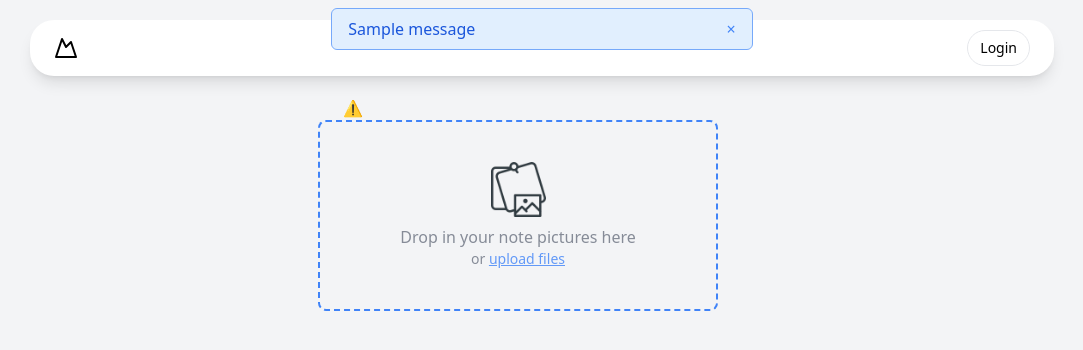
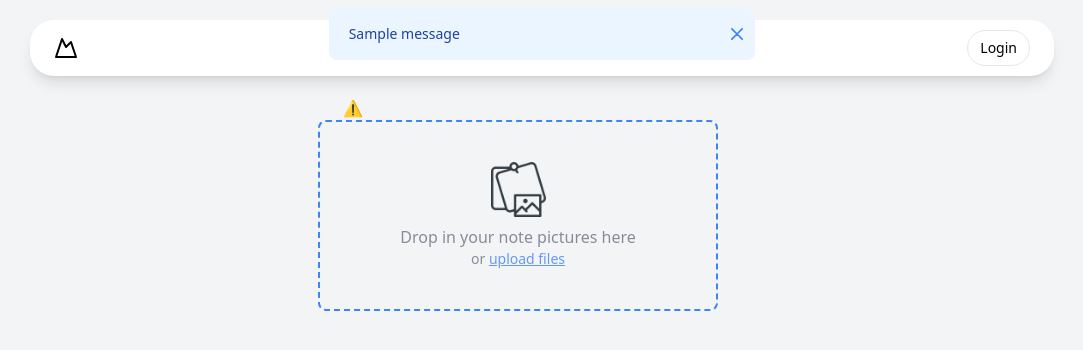
Before and after one commit to winninggodspower/ImgToPdfWebApp, a Flask app: page / in a window 1280 px wide. Shown: the top 350 px of the page, without its empty margins (98-1181 px from the left). Run offline with Flask 3, Linux system fonts and the light colour scheme; tables that the repository leaves empty hold one stand-in row (values such as "Sample post"); one stand-in notice (Sample message) is shown; style sheets or scripts are compiled from the project's sources; parts of the project's set-up code (start-up, migrations or seed data) failed here and were passed over; some libraries are stand-ins or nearby versions.

Commit message:
make alert dismissable

```diff
--- a/src/static/css/output.css
+++ b/src/static/css/output.css
@@ -1157,6 +1157,26 @@ input:checked + .toggle-bg {
   margin: 0.5rem;
 }
 
+.-mx-1 {
+  margin-left: -0.25rem;
+  margin-right: -0.25rem;
+}
+
+.-mx-1\.5 {
+  margin-left: -0.375rem;
+  margin-right: -0.375rem;
+}
+
+.-my-1 {
+  margin-top: -0.25rem;
+  margin-bottom: -0.25rem;
+}
+
+.-my-1\.5 {
+  margin-top: -0.375rem;
+  margin-bottom: -0.375rem;
+}
+
 .mx-auto {
   margin-left: auto;
   margin-right: auto;
@@ -1267,6 +1287,10 @@ input:checked + .toggle-bg {
   height: 2.5rem;
 }
 
+.h-3 {
+  height: 0.75rem;
+}
+
 .h-4 {
   height: 1rem;
 }
@@ -1279,6 +1303,10 @@ input:checked + .toggle-bg {
   height: 1.5rem;
 }
 
+.h-8 {
+  height: 2rem;
+}
+
 .h-9 {
   height: 2.25rem;
 }
@@ -1300,22 +1332,6 @@ input:checked + .toggle-bg {
   height: min-content;
 }
 
-.h-3 {
-  height: 0.75rem;
-}
-
-.h-8 {
-  height: 2rem;
-}
-
-.h-\[calc\(100\%-1rem\)\] {
-  height: calc(100% - 1rem);
-}
-
-.h-\[90vh\] {
-  height: 90vh;
-}
-
 .max-h-full {
   max-height: 100%;
 }
@@ -1336,6 +1352,10 @@ input:checked + .toggle-bg {
   width: 91.666667%;
 }
 
+.w-3 {
+  width: 0.75rem;
+}
+
 .w-4 {
   width: 1rem;
 }
@@ -1352,6 +1372,10 @@ input:checked + .toggle-bg {
   width: 16rem;
 }
 
+.w-8 {
+  width: 2rem;
+}
+
 .w-9 {
   width: 2.25rem;
 }
@@ -1364,14 +1388,6 @@ input:checked + .toggle-bg {
   width: 100%;
 }
 
-.w-3 {
-  width: 0.75rem;
-}
-
-.w-8 {
-  width: 2rem;
-}
-
 .max-w-5xl {
   max-width: 64rem;
 }
@@ -1761,8 +1776,9 @@ input:checked + .toggle-bg {
   background-color: rgb(255 255 255 / 0.5);
 }
 
-.bg-transparent {
-  background-color: transparent;
+.bg-blue-50 {
+  --tw-bg-opacity: 1;
+  background-color: rgb(235 245 255 / var(--tw-bg-opacity));
 }
 
 .bg-opacity-50 {
@@ -1771,6 +1787,10 @@ input:checked + .toggle-bg {
 
 .p-1 {
   padding: 0.25rem;
+}
+
+.p-1\.5 {
+  padding: 0.375rem;
 }
 
 .p-2 {
@@ -1965,9 +1981,9 @@ input:checked + .toggle-bg {
   color: rgb(255 255 255 / var(--tw-text-opacity));
 }
 
-.text-gray-400 {
-  --tw-text-opacity: 1;
-  color: rgb(156 163 175 / var(--tw-text-opacity));
+.text-blue-800 {
+  --tw-text-opacity: 1;
+  color: rgb(30 66 159 / var(--tw-text-opacity));
 }
 
 .underline {
--- a/src/static/js/alert.js
+++ b/src/static/js/alert.js
@@ -6,25 +6,36 @@ let alertColors = {
     'error': 'alert-error',
 }
 
-let destroyAlert = (e) => {
-    button = e.target;
-    button.parentElement.parentElement.remove()
+function generateAlertId() {
+    return 'alert-' + Date.now();
 }
 
 export function Alert(message, type) {
-    // calling destory alert just so it will be added to build function
-    destroyAlert
+    const alertId = generateAlertId();
 
-    // type should be on of these => 'success', 'info', 'warning', 'error'
     let alert = document.createElement('div');
-    alert.classList.add('w-full', 'md:w-1/2', 'lg:w-1/3', 'fixed', 'top-0', 'left-0', 'right-0', 'mt-2', 'px-2', 'mx-auto', 'z-10')
+    alert.setAttribute('role', 'alert');
+    alert.classList.add('flex', 'items-center', 'p-4', 'mb-4', `text-${type}-800`, 'rounded-lg', `bg-${type}-50`, 'fixed', 'top-0', 'left-0', 'right-0', 'mt-2', 'px-2', 'mx-auto', 'z-10', 'w-full', 'md:w-1/2', 'lg:w-1/3', alertColors[type]);
+    alert.id = alertId;
+
     let alertContent = `
-        <div class="px-4 py-2 mb-4 ${alertColors[type]} border  rounded-md flex items-center justify-between">
-         <span>${message}</span>
-         <button type="button" onclick="destroyAlert()" class="ml-2 text-blue-500 hover: ${alertColors[type].text}" aria-label="Close">&times;</button>
-        </div>`
+        <svg class="flex-shrink-0 w-4 h-4" aria-hidden="true" xmlns="http://www.w3.org/2000/svg" fill="currentColor" viewBox="0 0 20 20">
+            <path d="M10 .5a9.5 9.5 0 1 0 9.5 9.5A9.51 9.51 0 0 0 10 .5ZM9.5 4a1.5 1.5 0 1 1 0 3 1.5 1.5 0 0 1 0-3ZM12 15H8a1 1 0 0 1 0-2h1v-3H8a1 1 0 0 1 0-2h2a1 1 0 0 1 1 1v4h1a1 1 0 0 1 0 2Z"/>
+        </svg>
+        <span class="sr-only">Info</span>
+        <div class="ms-3 text-sm font-medium">
+            ${message} <a href="#" class="font-semibold underline hover:no-underline">example link</a>.
+        </div>
+        <button type="button" class="ms-auto -mx-1.5 -my-1.5 bg-${type}-50 text-${type}-500 rounded-lg focus:ring-2 focus:ring-${type}-400 p-1.5 hover:bg-${type}-200 inline-flex items-center justify-center h-8 w-8 dark:hover:bg-gray-700" data-dismiss-target="#${alertId}" aria-label="Close">
+            <span class="sr-only">Close</span>
+            <svg class="w-3 h-3" aria-hidden="true" xmlns="http://www.w3.org/2000/svg" fill="none" viewBox="0 0 14 14">
+                <path stroke="currentColor" stroke-linecap="round" stroke-linejoin="round" stroke-width="2" d="m1 1 6 6m0 0 6 6M7 7l6-6M7 7l-6 6"/>
+            </svg>
+        </button>
+    `;
+
     alert.innerHTML = alertContent;
 
-    // append alert to body
-    document.body.appendChild(alert)
+    // Append alert to body
+    document.body.appendChild(alert);
 }
--- a/src/templates/_base.html
+++ b/src/templates/_base.html
@@ -39,8 +39,13 @@
         </div>
         <!-- Modal footer -->
         <div class="flex items-center p-4 md:p-5 border-t border-gray-200 rounded-b dark:border-gray-600">
-          <button type="submit" class="text-white inline-flex items-center bg-blue-700 hover:bg-blue-800 focus:ring-4 focus:outline-none focus:ring-blue-300 font-medium rounded-lg text-sm px-5 py-2.5 text-center dark:bg-blue-600 dark:hover:bg-blue-700 dark:focus:ring-blue-800">
-            <svg class="me-1 -ms-1 w-5 h-5" fill="currentColor" viewBox="0 0 20 20" xmlns="http://www.w3.org/2000/svg"><path fill-rule="evenodd" d="M10 5a1 1 0 011 1v3h3a1 1 0 110 2h-3v3a1 1 0 11-2 0v-3H6a1 1 0 110-2h3V6a1 1 0 011-1z" clip-rule="evenodd"></path></svg>
+          <button type="submit"
+            class="text-white inline-flex items-center bg-blue-700 hover:bg-blue-800 focus:ring-4 focus:outline-none focus:ring-blue-300 font-medium rounded-lg text-sm px-5 py-2.5 text-center dark:bg-blue-600 dark:hover:bg-blue-700 dark:focus:ring-blue-800">
+            <svg class="me-1 -ms-1 w-5 h-5" fill="currentColor" viewBox="0 0 20 20" xmlns="http://www.w3.org/2000/svg">
+              <path fill-rule="evenodd"
+                d="M10 5a1 1 0 011 1v3h3a1 1 0 110 2h-3v3a1 1 0 11-2 0v-3H6a1 1 0 110-2h3V6a1 1 0 011-1z"
+                clip-rule="evenodd"></path>
+            </svg>
             Download
           </button>
         </div>
@@ -51,19 +56,28 @@
   <!-- messages -->
   {% with messages = get_flashed_messages(with_categories=true) %}
   {% if messages %}
-  <div class="flex justify-center fixed top-0 mt-2 px-2 w-full">
-    <div class="w-full md:w-1/2 lg:w-1/3">
-      {% for category, message in messages %}
-      <div
-        class="px-4 py-2 mb-4 bg-blue-100 border border-blue-400 text-blue-700 rounded-md flex items-center justify-between">
-        <span>{{ message }}</span>
-        <button type="button" class="ml-2 text-blue-500 hover:text-blue-700" aria-label="Close">&times;</button>
+    {% for category, message in messages %}
+    <div id="alert-{{ loop.index }}"
+      class="flex items-center p-4 mb-4 text-blue-800 rounded-lg bg-blue-50 dark:bg-gray-800 dark:text-blue-400 fixed top-0 left-0 right-0 mt-2 px-2 mx-auto z-10 w-full md:w-1/2 lg:w-1/3 "
+      role="alert">
+      <span class="sr-only">Info</span>
+      <div class="ms-3 text-sm font-medium">
+        {{ message }}
       </div>
-      {% endfor %}
+      <button type="button"
+        class="ms-auto -mx-1.5 -my-1.5 bg-blue-50 text-blue-500 rounded-lg focus:ring-2 focus:ring-blue-400 p-1.5 hover:bg-blue-200 inline-flex items-center justify-center h-8 w-8 dark:bg-gray-800 dark:text-blue-400 dark:hover:bg-gray-700"
+        data-dismiss-target="#alert-{{ loop.index }}" aria-label="Close">
+        <span class="sr-only">Close</span>
+        <svg class="w-3 h-3" aria-hidden="true" xmlns="http://www.w3.org/2000/svg" fill="none" viewBox="0 0 14 14">
+          <path stroke="currentColor" stroke-linecap="round" stroke-linejoin="round" stroke-width="2"
+            d="m1 1 6 6m0 0 6 6M7 7l6-6M7 7l-6 6" />
+        </svg>
+      </button>
     </div>
-  </div>
+    {% endfor %}
   {% endif %}
   {% endwith %}
+
   {% block body %}{% endblock body %}
 </body>
 
```
Also changed, not shown: other parts of src/static/css/output.css (+87 -93 lines).
